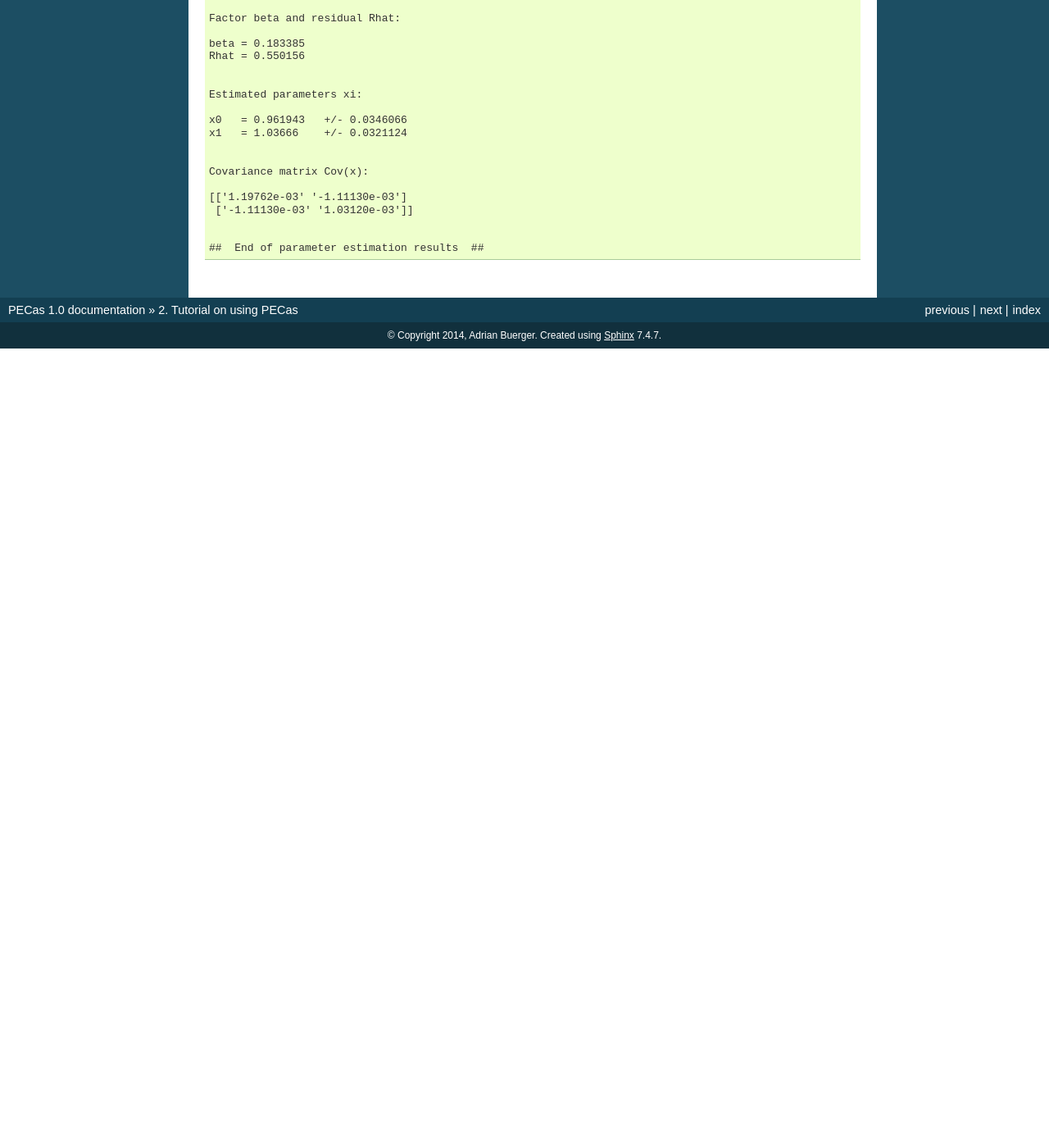
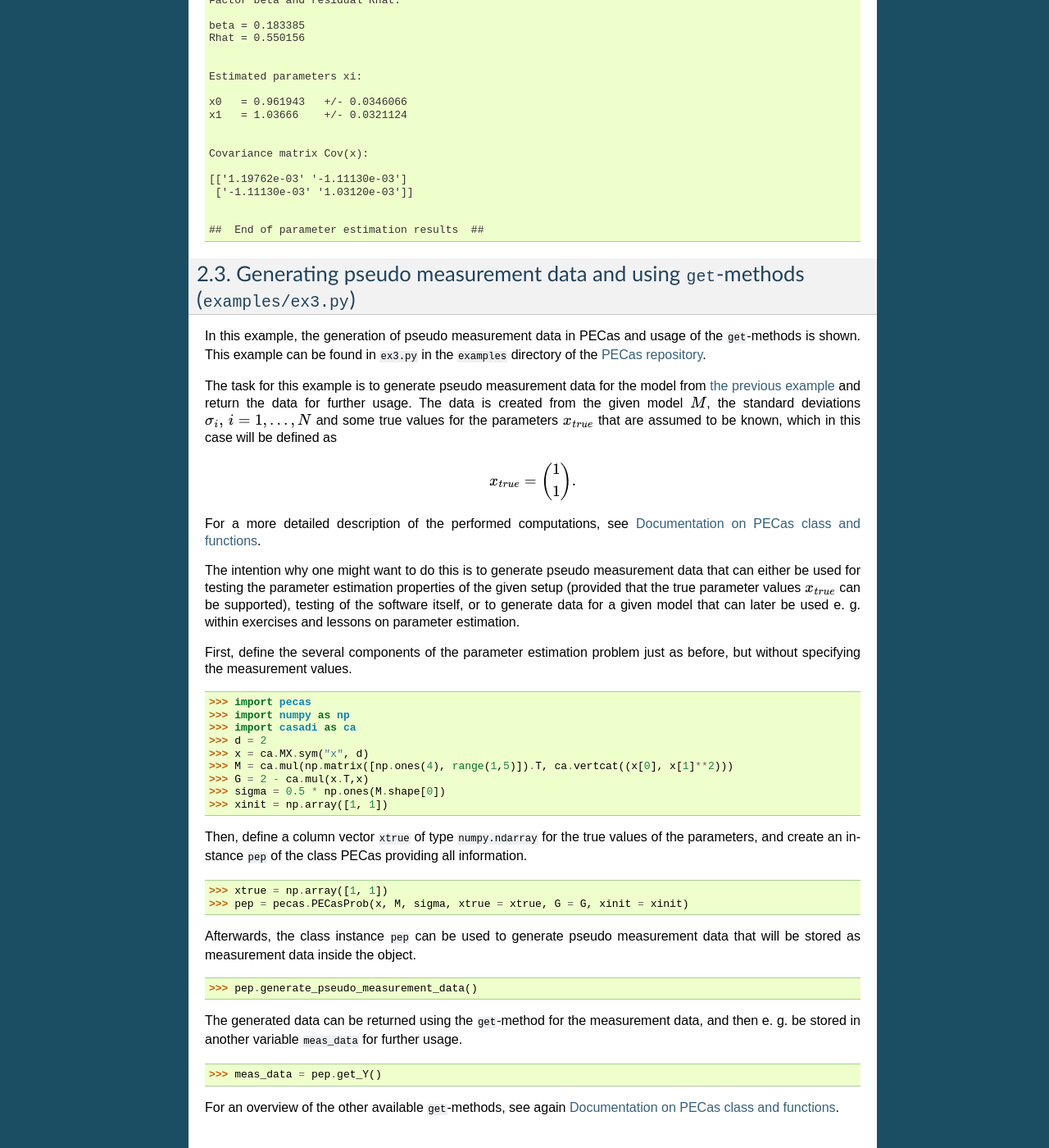
Before and after one commit to vishalbelsare/PECas, a Sphinx documentation site: the page built from doc/tutorial.rst, in a window 1280 px wide and 1400 px high, scrolled down 4690 px. Shown: the whole window at 82% size. Built offline with Sphinx 7.4.7, drawn with Linux system fonts in a browser that asks for light colours; before the commit the page ends 5115 px from its top, so only the background shows below that; some of the changed text lies outside the part shown.

Commit message:
added tutorial for example 3, but up to now without .py-file

```diff
--- a/ToDo.txt
+++ b/ToDo.txt
@@ -13,3 +13,6 @@ ToDo:
 
 
 Bekannte Fehler:
+
+- Doku fehlt bei Covx die Wurzel bei J1
+- solver ist noch linalg.solve
--- a/doc/tutorial.rst
+++ b/doc/tutorial.rst
@@ -193,7 +193,6 @@ Again, import the necessary modules, and define the optimization variables ``x``
     >>> import pecas
     >>> import numpy as np
     >>> import casadi as ca
-
     >>> d = 2
     >>> x = ca.MX.sym("x", d)
 
@@ -313,3 +312,54 @@ After the solver converged, the covariance matrix can be computed, and the resul
 
 
     ##  End of parameter estimation results  ##
+
+
+Generating pseudo measurement data and using ``get``-methods (``examples/ex3.py``)
+----------------------------------------------------------------------------------
+
+In this example, the generation of pseudo measurement data in PECas and usage of the ``get``-methods is shown. This example can be found in ``ex3.py`` in the ``examples`` directory of the `PECas repository <https://github.com/adbuerger/PECas>`_.
+
+The task for this example is to generate pseudo measurement data for the model from `the previous example <file:///mnt/data/Dokumente/imtek/highwind/PECas-doc/html/tutorial.html#using-equality-constraints-and-initial-guesses-examples-ex2-py>`_ and return the data for further usage. The data is created from the given model :math:`M`, the standard deviations :math:`\sigma_{i},\,i = 1, \dotsc, N` and some true values for the parameters :math:`x_{true}` that are assumed to be known, which in this case will be defined as
+
+.. math::
+
+    x_{true} = \begin{pmatrix} {1} \\ {1} \end{pmatrix}.
+
+For a more detailed description of the performed computations, see :doc:`tool`.
+
+The intention why one might want to do this is to generate pseudo measurement data that can either be used for testing the parameter estimation properties of the given setup (provided that the true parameter values :math:`x_{true}` can be supported), testing of the software itself, or to generate data for a given model that can later be used e. g. within exercises and lessons on parameter estimation.
+
+First, define the several components of the parameter estimation problem just as before, but without specifying the measurement values.
+
+.. code:: python
+
+    >>> import pecas
+    >>> import numpy as np
+    >>> import casadi as ca
+    >>> d = 2
+    >>> x = ca.MX.sym("x", d)
+    >>> M = ca.mul(np.matrix([np.ones(4), range(1,5)]).T, ca.vertcat((x[0], x[1]**2)))
+    >>> G = 2 - ca.mul(x.T,x)
+    >>> sigma = 0.5 * np.ones(M.shape[0])
+    >>> xinit = np.array([1, 1])
+
+Then, define a column vector ``xtrue`` of type ``numpy.ndarray`` for the true values of the parameters, and create an instance ``pep`` of the class PECas providing all information.
+
+.. code:: python
+
+    >>> xtrue = np.array([1, 1])
+    >>> pep = pecas.PECasProb(x, M, sigma, xtrue = xtrue, G = G, xinit = xinit)
+
+Afterwards, the class instance ``pep`` can be used to generate pseudo measurement data that will be stored as measurement data inside the object.
+
+.. code::
+
+    >>> pep.generate_pseudo_measurement_data()
+
+The generated data can be returned using the ``get``-method for the measurement data, and then e. g. be stored in another variable ``meas_data`` for further usage.
+
+.. code::
+
+    >>> meas_data = pep.get_Y()
+
+For an overview of the other available ``get``-methods, see again :doc:`tool`.
--- a/pecas.py
+++ b/pecas.py
@@ -914,7 +914,7 @@ is known. You can set xtrue manually using the function set_xtrue().
 
         .. math::
 
-            J_{1} = \Sigma_{\epsilon}^{-1} \frac{\partial M}{\partial x}
+            J_{1} = \Sigma_{\epsilon}^{\mathbf{^{-1}/_{2}}} \frac{\partial M}{\partial x}
 
         and
 
```
Also changed, not shown: other parts of doc/tutorial.rst (+4 -4 lines).
